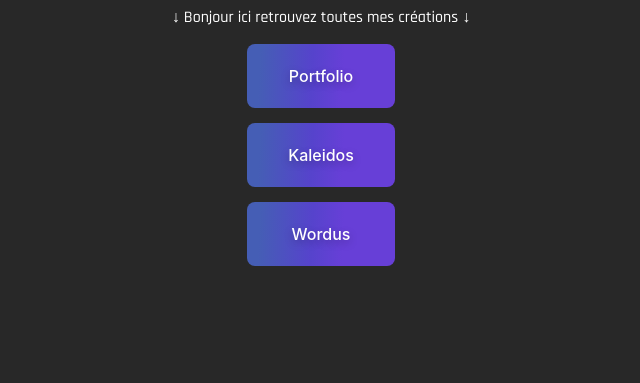
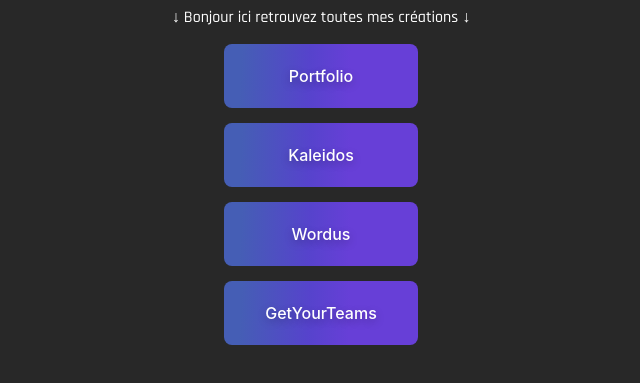
Before and after one commit to PAClement/beacon, a plain HTML site: page index.html in a window 1280 px wide. Shown: the part 155-538 px from the top of the page, without its empty margins (319-959 px from the left). Drawn offline with Linux system fonts and the light colour scheme.

Commit message:
feat(index): add getyourteam site

```diff
--- a/index.html
+++ b/index.html
@@ -6,7 +6,8 @@
           content="width=device-width, user-scalable=no, initial-scale=1.0, maximum-scale=1.0, minimum-scale=1.0">
     <meta http-equiv="X-UA-Compatible" content="ie=edge">
     <link rel="stylesheet" href="index.css">
-    <link href="https://fonts.googleapis.com/css2?family=Rajdhani:wght@300;400;500;600;700&display=swap" rel="stylesheet">
+    <link href="https://fonts.googleapis.com/css2?family=Rajdhani:wght@300;400;500;600;700&display=swap"
+          rel="stylesheet">
     <title>BEACON</title>
 </head>
 <body>
@@ -28,6 +29,10 @@
         {
             name: "Wordus",
             link: "https://wordus.clementpaquentin.me"
+        },
+        {
+            name: "GetYourTeams",
+            link: "https://getyourteams.clementpaquent"
         }
     ];
 
```
